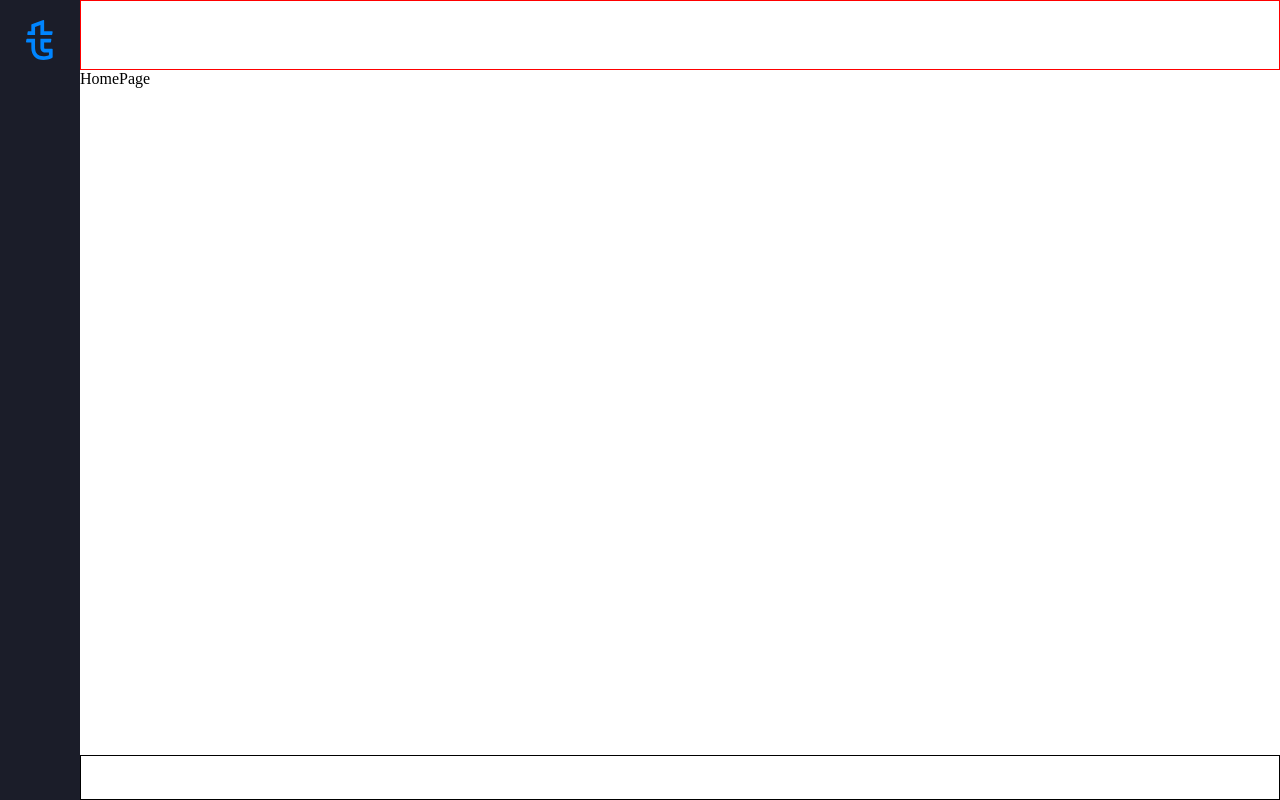
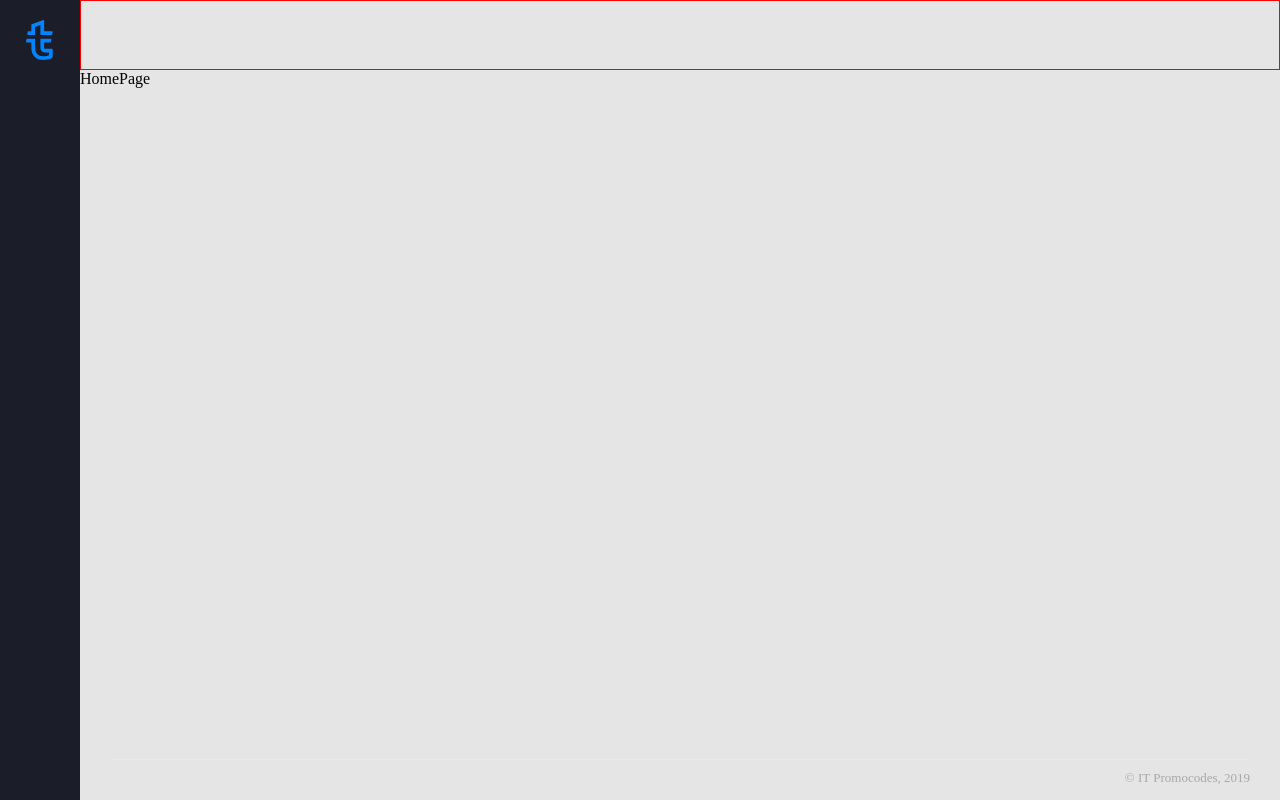
Before and after one commit to Ridge23/fe-assignment, a React app: page / in a window 1280 px wide. Built offline with nearby package versions, Linux system fonts and the light colour scheme.

Commit message:
Add footer

```diff
--- /dev/null
+++ b/src/components/footer/Footer.tsx
@@ -0,0 +1,12 @@
+import React from 'react';
+
+import './sass/footer.scss';
+
+export default function Footer(): JSX.Element {
+    return (
+        <footer className="footer">
+            <hr className="footer__divider" />
+            © IT Promocodes, 2019
+        </footer>
+    )
+}
--- /dev/null
+++ b/src/components/footer/sass/footer.scss
@@ -0,0 +1,16 @@
+.footer {
+    display: flex;
+    flex-direction: column;
+    align-items: flex-end;
+    color: #A8A8A8;
+    font-size: 13px;
+
+    &__divider {
+        width: 100%;
+        height: 1px;
+        color: #E9E9E9;
+        background-color: #E9E9E9;
+        border: none;
+        margin-bottom: 10px;
+    }
+}
--- a/src/components/layout/Layout.tsx
+++ b/src/components/layout/Layout.tsx
@@ -1,6 +1,7 @@
 import React from 'react';
 
 import SideMenu from '../sidemenu/SideMenu';
+import Footer from '../footer/Footer';
 
 import './sass/layout.scss';
 
@@ -20,8 +21,9 @@ export default function Layout({ children }: ILayout): JSX.Element {
                 <div className="layout__content-container">
                     {children}
                 </div>
-                <footer className="layout__content-footer">
-                </footer>
+                <div className="layout__content-footer">
+                    <Footer />
+                </div>
             </div>
         </div>
     )
--- a/src/components/layout/sass/layout.scss
+++ b/src/components/layout/sass/layout.scss
@@ -23,6 +23,7 @@ body {
         display: flex;
         flex-direction: column;
         margin-left: 80px;
+        background-color: #E5E5E5;
     }
 
     &__content-header {
@@ -36,6 +37,8 @@ body {
 
     &__content-footer {
         height: 50px;
-        border: 1px solid black;
+        padding-left: 30px;
+        padding-right: 30px;
+        padding-bottom: 5px;
     }
 }
```
